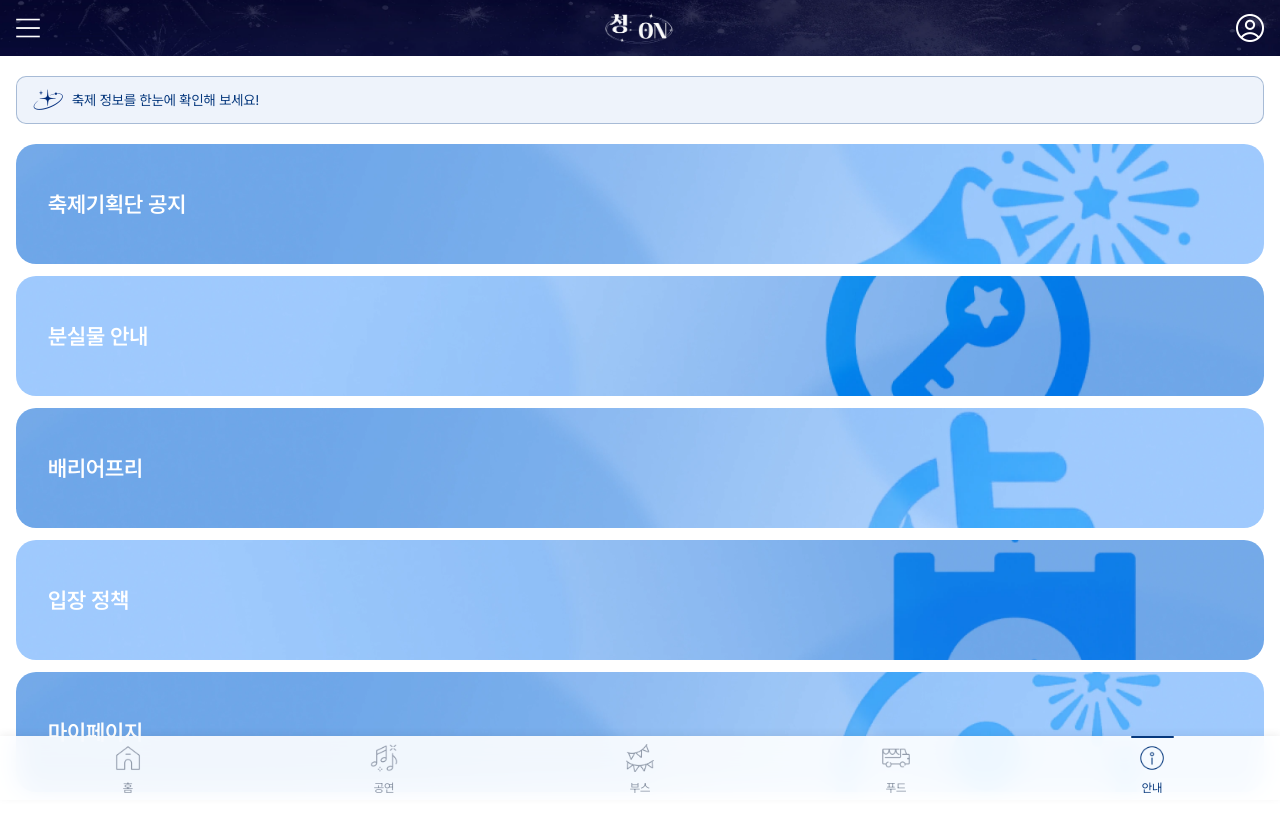
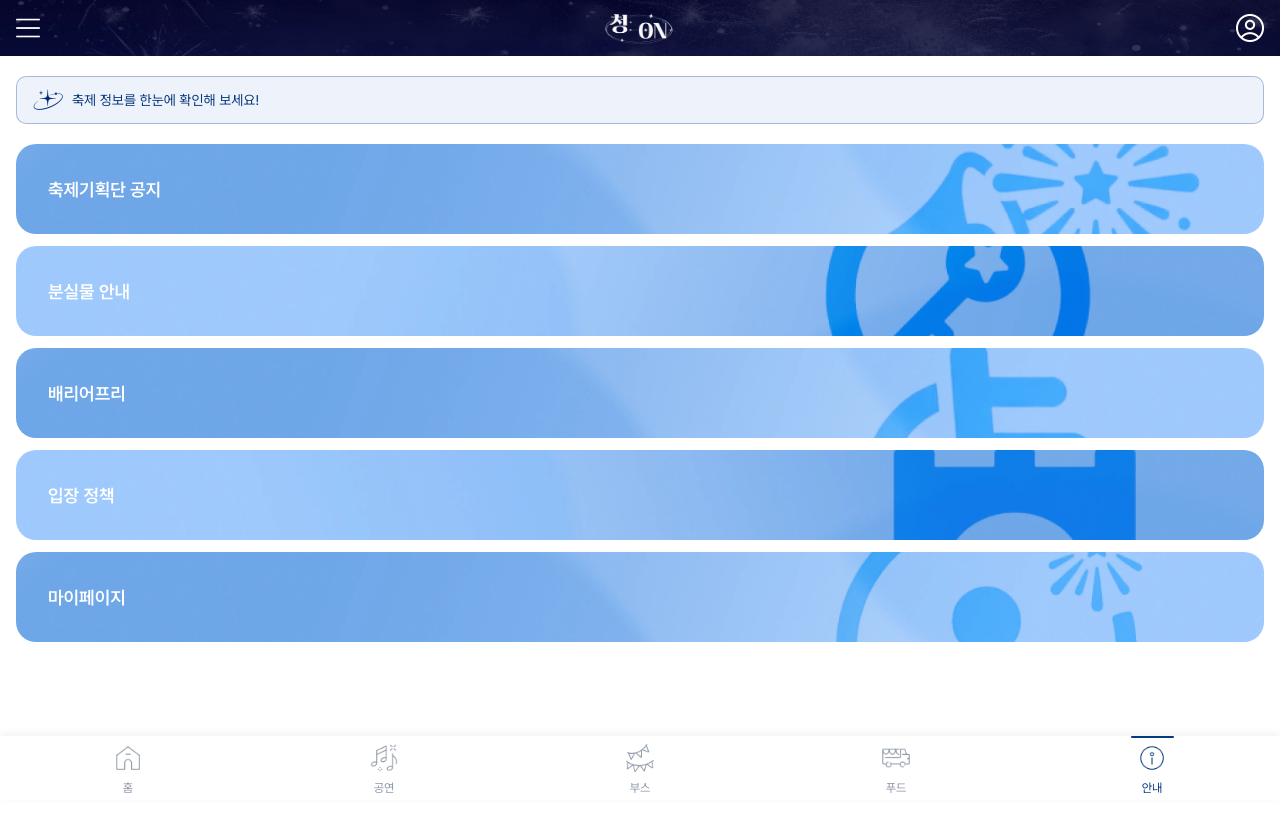
Before and after one commit to LUCAUS-Likelion14th/FrontEnd, a Next.js app: page /info in a window 1280 px wide. Shown: the top 832 px of the page. Built offline with nearby package versions, Linux system fonts and the light colour scheme; no server answers.

Commit message:
design: 안내 페이지 카드 크기 조정

```diff
--- a/src/components/pages/info/InfoCard.tsx
+++ b/src/components/pages/info/InfoCard.tsx
@@ -13,7 +13,7 @@ export default function InfoCard({ imageUrl, title, link }: InfoCardProps) {
   return (
     <Link
       href={link}
-      className="group relative flex items-center justify-between w-full h-[120px] px-8 overflow-hidden rounded-[20px] active:scale-[0.98] transition-transform"
+      className="group relative flex items-center justify-between w-full h-[90px] px-8 overflow-hidden rounded-[20px] active:scale-[0.98] transition-transform"
     >
       <div className="absolute inset-0 -z-10">
         <Image
@@ -25,9 +25,7 @@ export default function InfoCard({ imageUrl, title, link }: InfoCardProps) {
         />
       </div>
 
-      <h2 className="text-white text-[22px] font-semibold z-10">
-        {title}
-      </h2>
+      <h2 className="text-white text-[18px] font-semibold z-10">{title}</h2>
     </Link>
   );
 }
```
